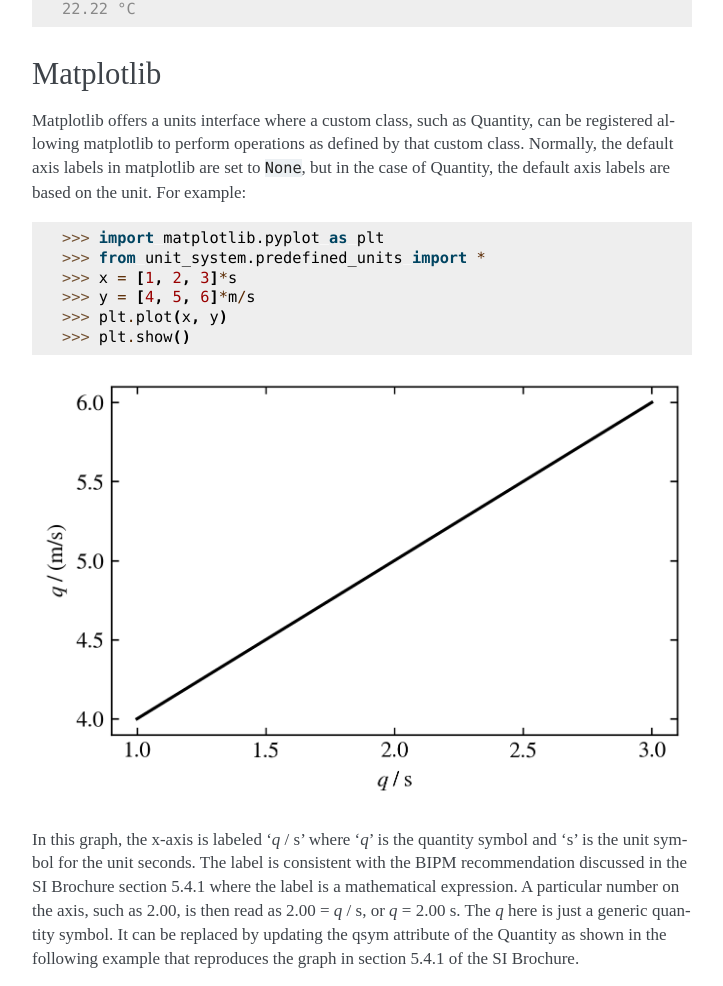
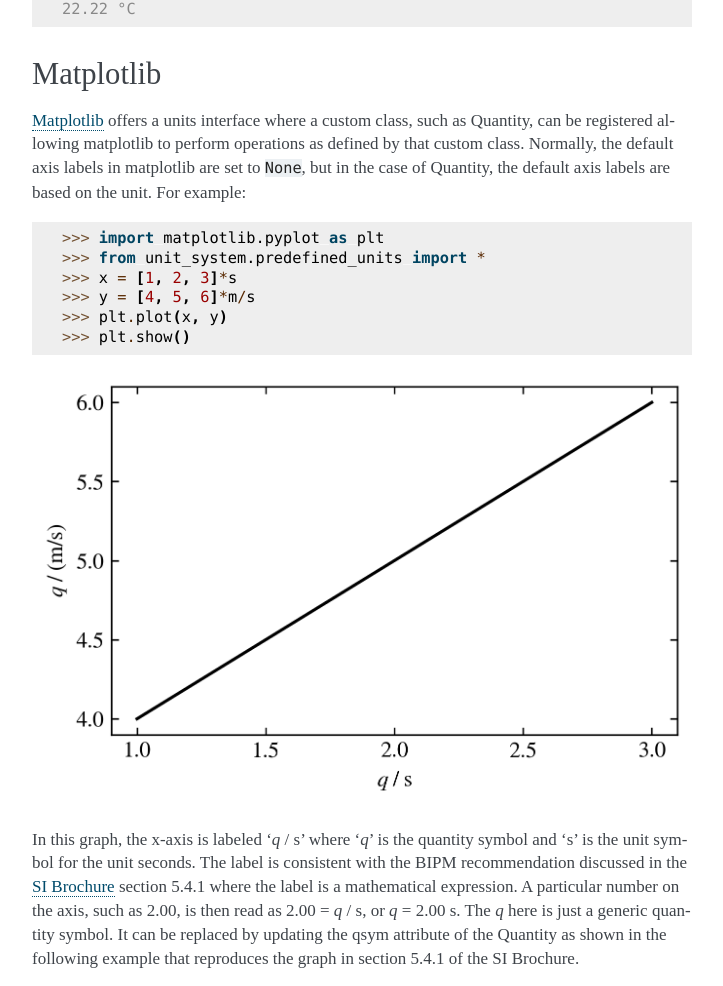
Before and after one commit to l-johnston/unit_system, a Sphinx documentation site: the page built from doc/usage.rst, in a window 1280 px wide and 1400 px high, scrolled down 958 px. Shown: the part 149-1135 px from the top of the window, without its empty margins (388-1111 px from the left). Built offline with Sphinx 7.4.7, drawn with Linux system fonts in a browser that asks for light colours.

```diff
--- a/doc/conf.py
+++ b/doc/conf.py
@@ -1,20 +1,7 @@
-# Configuration file for the Sphinx documentation builder.
-#
-# This file only contains a selection of the most common options. For a full
-# list see the documentation:
-# https://www.sphinx-doc.org/en/master/usage/configuration.html
+"""Configuration file for the Sphinx documentation builder."""
 
-# -- Path setup --------------------------------------------------------------
-
-# If extensions (or modules to document with autodoc) are in another directory,
-# add these directories to sys.path here. If the directory is relative to the
-# documentation root, use os.path.abspath to make it absolute, like shown here.
-#
-# import os
-# import sys
-# sys.path.insert(0, os.path.abspath('.'))
-
-
+# pylint: disable=invalid-name
+# pylint: disable=redefined-builtin
 # -- Project information -----------------------------------------------------
 
 project = "unit_system"
@@ -27,7 +14,7 @@ author = "Lee Johnston"
 # Add any Sphinx extension module names here, as strings. They can be
 # extensions coming with Sphinx (named 'sphinx.ext.*') or your custom
 # ones.
-extensions = []
+extensions = ["sphinx.ext.napoleon", "sphinx.ext.autodoc"]
 
 # Add any paths that contain templates here, relative to this directory.
 templates_path = ["_templates"]
--- a/doc/introduction.rst
+++ b/doc/introduction.rst
@@ -44,6 +44,8 @@ Arrays are easy to generate as well and leverage NumPy's functionality:
 >>> perimeter
 18.1 m
 
+Comparison to Unyt
+------------------
 There are several other packages that enable physical quantity math in Python. The
 best one among these is `Unyt`_. Unyt takes a similar approach in subclassing ndarray and
 using Sympy to do the unit math. So, why not just use Unyt?
@@ -84,6 +86,9 @@ convert a non-SI quantity into its SI equivalent. For example:
 
 Here, the conversion is made explict and round trips are not allowed.
 
+Another benefit to ``unit_system`` is its integration with Matplotlib as
+described in :doc:`/usage`.
+
 .. _SI system: https://www.nist.gov/pml/special-publication-811
 .. _Jupyter: https://jupyter.org/
 .. _NumPy: https://github.com/numpy/numpy
--- a/doc/usage.rst
+++ b/doc/usage.rst
@@ -52,7 +52,7 @@ You can convert from a non-SI unit into the SI equivalent, but it is a one-way t
 
 Matplotlib
 ----------
-Matplotlib offers a units interface where a custom class, such as Quantity, can be
+`Matplotlib`_ offers a units interface where a custom class, such as Quantity, can be
 registered allowing matplotlib to perform operations as defined by that custom class.
 Normally, the default axis labels in matplotlib are set to ``None``, but
 in the case of Quantity, the default axis labels are based on the unit. For example:
@@ -68,7 +68,7 @@ in the case of Quantity, the default axis labels are based on the unit. For exam
 
 In this graph, the x-axis is labeled '*q* / s' where '*q*' is the quantity symbol and
 's' is the unit symbol for the unit seconds. The label is consistent with the BIPM
-recommendation discussed in the SI Brochure section 5.4.1 where the label is
+recommendation discussed in the `SI Brochure`_ section 5.4.1 where the label is
 a mathematical expression. A particular number on the axis, such as 2.00, is then
 read as 2.00 = *q* / s, or *q* = 2.00 s. The *q* here is just a generic quantity
 symbol. It can be replaced by updating the qsym attribute of the Quantity as shown
```
Also changed, not shown: other parts of doc/usage.rst (+3 -0 lines), doc/api.rst (+7 -0 lines), 2 other files.
